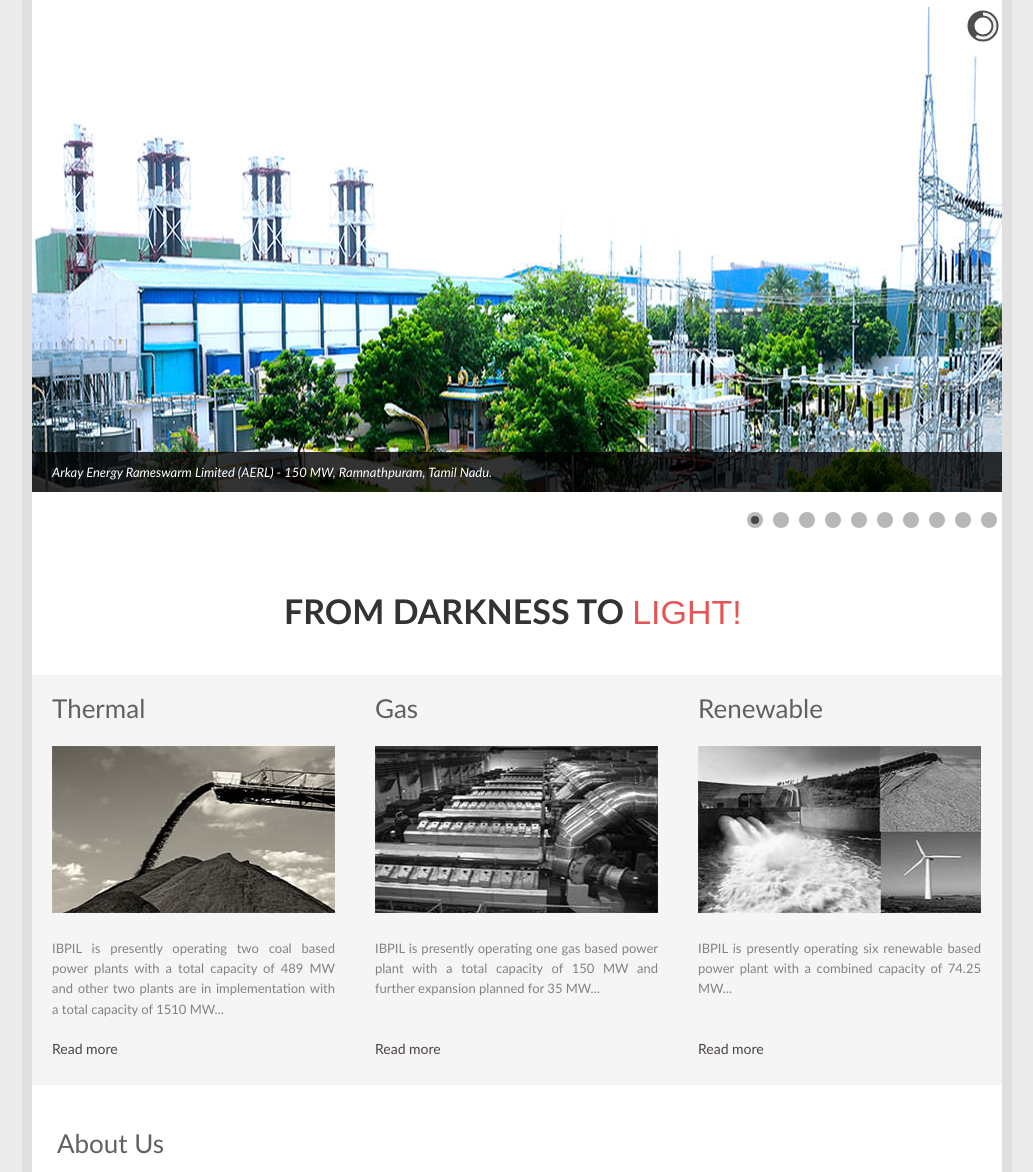
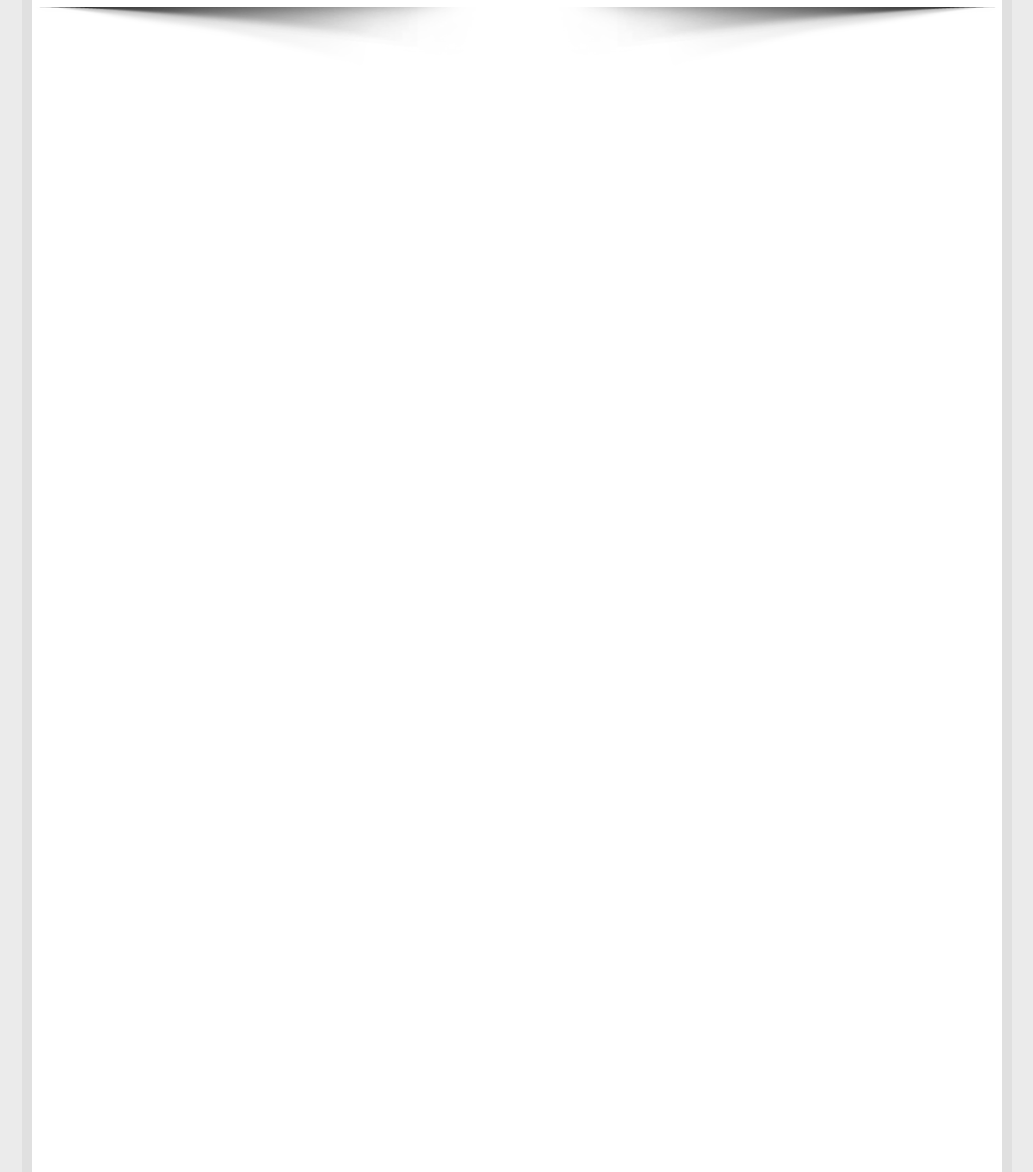
Before and after one commit to medavarapu/ibpil_website, a plain HTML site: page ibpil/aboutus.html in a window 1280 px wide. Shown: the part 188-1360 px from the top of the page, without its empty margins (123-1156 px from the left). Drawn offline with Linux system fonts and the light colour scheme.

Commit message:
about us shadow update

```diff
--- a/ibpil/aboutus.html
+++ b/ibpil/aboutus.html
@@ -16,26 +16,7 @@
   <script type="text/javascript" src="includes/extendjQuery.js"></script>
   <script type="text/javascript" src="includes/FlexiMenus2/fleximenus2.js"></script>
   <link href="includes/FlexiMenus2/CSSMenu_CSSMenu1.css" rel="stylesheet" type="text/css" />
-  <link rel="stylesheet" id="camera-css" href="stylesheets/camera.css" type="text/css" media="all" />
   <script type="text/javascript" src="scripts/jquery-1.7.2.min.js"></script>
-  <script type="text/javascript" src="scripts/jquery.mobile.customized.min.js"></script>
-  <script type="text/javascript" src="scripts/jquery.easing.1.3.js"></script>
-  <script type="text/javascript" src="scripts/camera.min.js"></script>
-  <style>
-   .fluid_container {
-    margin: 0 auto;
-    max-width: 1000px;
-    width: 100%;
-   }
-  </style>
-  <script>
-   jQuery(function(){
-
-   			jQuery('#camera_wrap_1').camera({
-   				thumbnails: true
-   			});
-   		});
-  </script>
   <link href="stylesheets/search.css" rel="stylesheet" type="text/css" />
   <script src="scripts/modernizr.min.js"></script>
   <!--[if gt IE 8]>-->
@@ -163,105 +144,12 @@
     </div>
    </div>
    <div class="content">
-    <div class="fluid_container">
-     <div class="camera_wrap camera_azure_skin" id="camera_wrap_1">
-      <div data-thumb="images/slides/thumbs/aerlheaderimage.jpg" data-src="images/slides/aerlheaderimage.jpg">
-       <div class="camera_caption fadeFromBottom"> <em>Arkay Energy Rameswarm Limited (AERL) - 150 MW, Ramnathpuram, Tamil Nadu.</em>
+    <div class="header_shadow">
+     <img src="images/shadow.png" height="59" width="970" />
+    </div>
 
-       </div>
-      </div>
-      <div data-thumb="images/slides/thumbs/ibtplheaderimage.jpg" data-src="images/slides/ibtplheaderimage.jpg">
-       <div class="camera_caption fadeFromBottom"> <em>Ind-Barath Thermal Power Limited (IBTPL) - 300 MW, Thoothukudi, Tamil Nadu.</em>
 
-       </div>
-      </div>
-      <div data-thumb="images/slides/thumbs/ibpglheaderimage.jpg" data-src="images/slides/ibpglheaderimage.jpg">
-       <div class="camera_caption fadeFromBottom"> <em>Ind-Barath Power Gencom Limited (IBPGL) - 189 MW, Thoothukudi, Tamil Nadu.</em>
 
-       </div>
-      </div>
-      <div data-thumb="images/slides/thumbs/ibetlheaderimage.jpg" data-src="images/slides/ibetlheaderimage.jpg">
-       <div class="camera_caption fadeFromBottom"> <em>Ind-Barath Energies Thoothukkudi Limited (IBETL) - 20 MW, Thoothukudi, Tamil Nadu.</em>
-
-       </div>
-      </div>
-      <div data-thumb="images/slides/thumbs/utkalheaderimage.jpg" data-src="images/slides/utkalheaderimage.jpg">
-       <div class="camera_caption fadeFromBottom"> <em>Ind-Barath Energy (Utkal) Limited, Phase I - 700 MW, Jharsuguda District, Orissa.</em>
-
-       </div>
-      </div>
-      <div data-thumb="images/slides/thumbs/dhplheaderimage.jpg" data-src="images/slides/dhplheaderimage.jpg">
-       <div class="camera_caption fadeFromBottom"> <em>Dharmshala Hydro Power Limited (DHPL) - 9.5 MW, Dharmshala, Himachal Pradesh.</em>
-
-       </div>
-      </div>
-      <div data-thumb="images/slides/thumbs/ibemlheaderimage.jpg" data-src="images/slides/ibemlheaderimage.jpg">
-       <div class="camera_caption fadeFromBottom"> <em>Ind-Barath Energies Maharashtra Limited (IBEML) - 20.0 MW, Nanded, Maharashtra.</em>
-
-       </div>
-      </div>
-      <div data-thumb="images/slides/thumbs/rrrelheaderimage.jpg" data-src="images/slides/rrrelheaderimage.jpg">
-       <div class="camera_caption fadeFromBottom"> <em>Raghu Rama Renewable Energy Limited (RRREL) - 18 MW, Ramnad, Tamil Nadu.</em>
-
-       </div>
-      </div>
-      <div data-thumb="images/slides/thumbs/ibel(MLG)headerimage.jpg" data-src="images/slides/ibel(MLG)headerimage.jpg">
-       <div class="camera_caption fadeFromBottom"> <em>Ind-Barath Energies Limited (IBEL) - 6 MW, Nalgonda, Andhra Pradesh.</em>
-
-       </div>
-      </div>
-      <div data-thumb="images/slides/thumbs/windheaderimage.jpg" data-src="images/slides/windheaderimage.jpg">
-       <div class="camera_caption fadeFromBottom"> <em>Ind-Barath Power Infra Limited (IBPIL) - 0.75 MW, Idukki, Kerala.</em>
-
-       </div>
-      </div>
-     </div>
-    </div>
-    <div class="comment_with_button clear">
-      <h1 style="font-size: 34px;">FROM DARKNESS TO&nbsp;<span class="span3">LIGHT!</span>&nbsp;</h1>
-
-    </div>
-    <div class="top_articles">
-     <div class="top_article_unit_wrapper">
-      <div class="top_article">
-       	<h2>Thermal</h2>
-
-       <img class="article_two_img" src="images/articles/coal_image.jpg" alt="" />
-       <p>IBPIL is presently operating two coal based power plants with a total capacity of 489 MW and other two plants are in implementation with a total capacity of 1510 MW...</p> <a class="article_two_btn" href="thermalpowerplants.html">Read more</a>
-
-      </div>
-     </div>
-     <div class="top_article_unit_wrapper">
-      <div class="top_article">
-        <h2>Gas</h2>
-
-       <img class="article_two_img" src="images/articles/gas_image.jpg" alt="" />
-       <p>IBPIL is presently operating one gas based power plant with a total capacity of 150 MW and further expansion planned for 35 MW...
-        <br/>
-        <br/>
-       </p> <a class="article_two_btn" href="gaspowerplants.html" target="_self">Read more</a>
-      </div>
-     </div>
-     <div class="top_article_unit_wrapper">
-      <div class="top_article">
-        <h2>Renewable</h2>
-
-       <img class="article_two_img" src="images/articles/renewable_image.jpg" alt="" />
-       <p>IBPIL is presently operating six renewable based power plant with a combined capacity of 74.25 MW...
-        <br/>
-        <br/>
-       </p> <a class="article_two_btn" href="renewable.html" target="_self">Read more</a>
-      </div>
-     </div>
-    </div>
-    <div class="about_us_unit_wrapper">
-     <div class="about_us">
-      	<h2>About Us</h2>
-
-      <p>IND-BARATH POWER INFRA LIMITED (IBPIL) is a successful and long standing power infrastructure development company with a clear focus on development of power projects, based on variety of fuels spread across the country. IBPIL is the holding company, providing funds to its SPV subsidiaries for development. The group has successfully passed through various phases of the industry, before and after the Electricity Act 2003. Under the able leadership of Mr. K Raghu, a dynamic industrialist, IBPIL has witnessed phenomenal growth and is set to become a leading player in the Indian power sector.</p>	<a class="read-more-footer" href="aboutus.html">Read more</a>
-
-     </div>
-    </div>
    </div>
    <div class="footer">
     <div class="copyright">
--- a/ibpil/stylesheets/layout-css-1.css
+++ b/ibpil/stylesheets/layout-css-1.css
@@ -194,6 +194,10 @@ a.read-more-footer {
 a.read-more-footer:hover {
     color: #07617C;
 }
+.header_shadow {
+    clear: both;
+    min-height: 757px;
+}
 .footer {
     background-color:#F5F5F5;
 }
@@ -371,6 +375,11 @@ a.privacy_policy:hover {
     .about_us {
         min-height: 122px;
     }
+	  .header_shadow {
+        clear: both;
+        min-height: 59px;
+        width: auto;
+    }
     .footer {
         clear: both;
         min-height: 124px;
```
